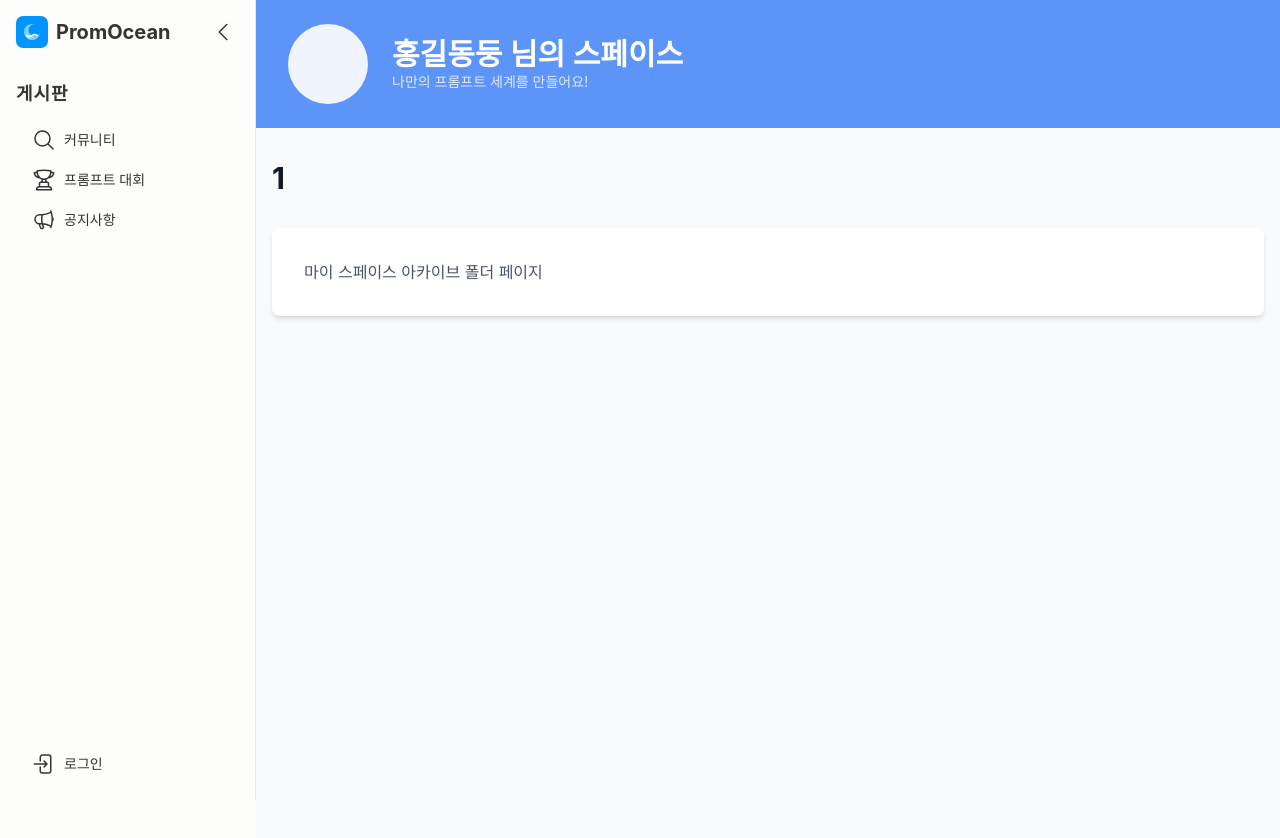
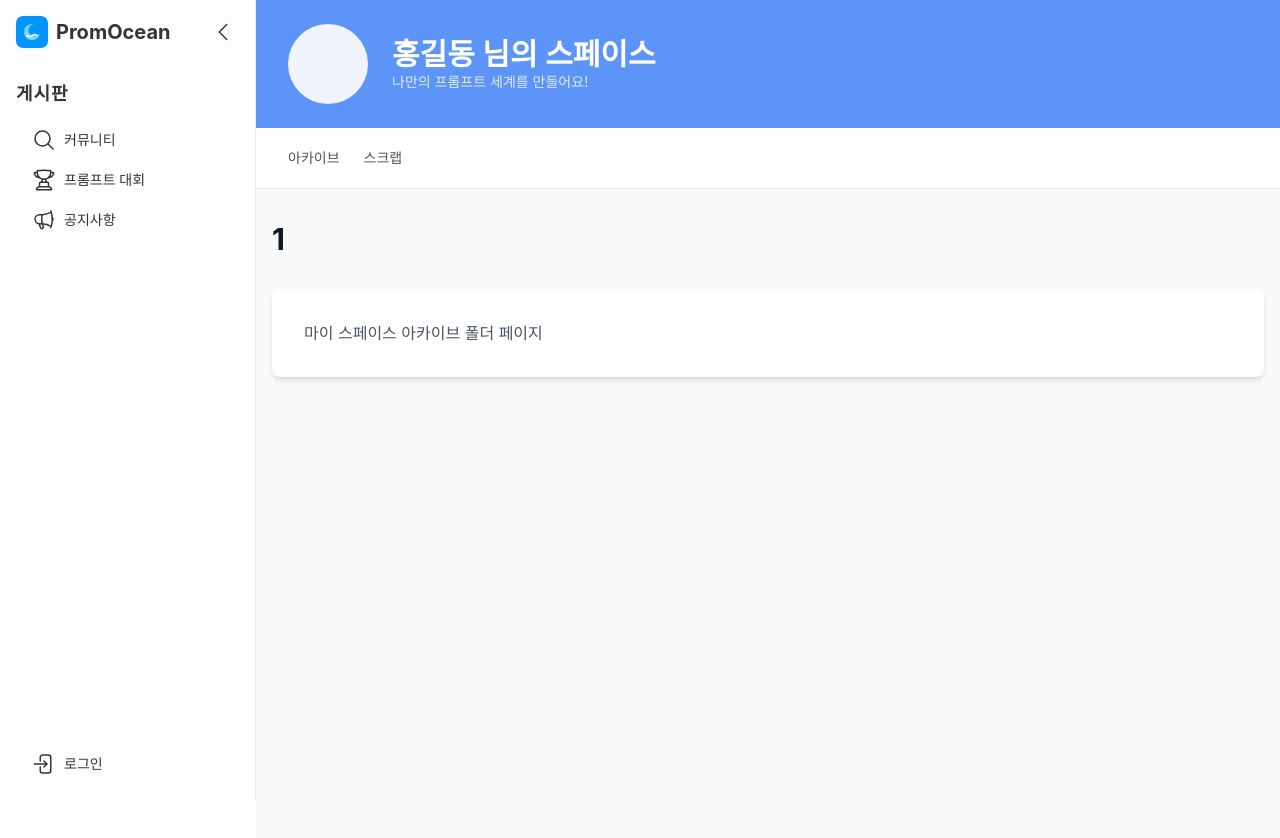
Before and after one commit to ssafy-last/promocean, a Next.js app: page /my-space/archive/1 in a window 1280 px wide. Shown: the top 838 px of the page. Built offline with nearby package versions, Linux system fonts and the light colour scheme; a web font is replaced by a local one.

Commit message:
feat : 공통 레이아웃에 스페이스 탭 바도 추가 [S13P31A208-125]

```diff
--- a/src/app/my-space/layout.tsx
+++ b/src/app/my-space/layout.tsx
@@ -4,15 +4,16 @@ import type { Metadata } from "next";
 import Sidebar from "@/components/layout/Sidebar";
 import { SidebarProvider } from "@/contexts/SidebarContext";
 import MySpaceHeader from "@/components/layout/MySpaceHeader";
+import MySpaceTabs from "@/components/filter/MySpaceTabs";
 
 
 export default function MyLayout({
     children
 }: Readonly<{children: React.ReactNode}>){
-
         return(
             <div>
-             <MySpaceHeader nickname="홍길동둥"/>
+             <MySpaceHeader nickname="홍길동"/>
+             <MySpaceTabs/>
              {children}
             </div>
         )
```
